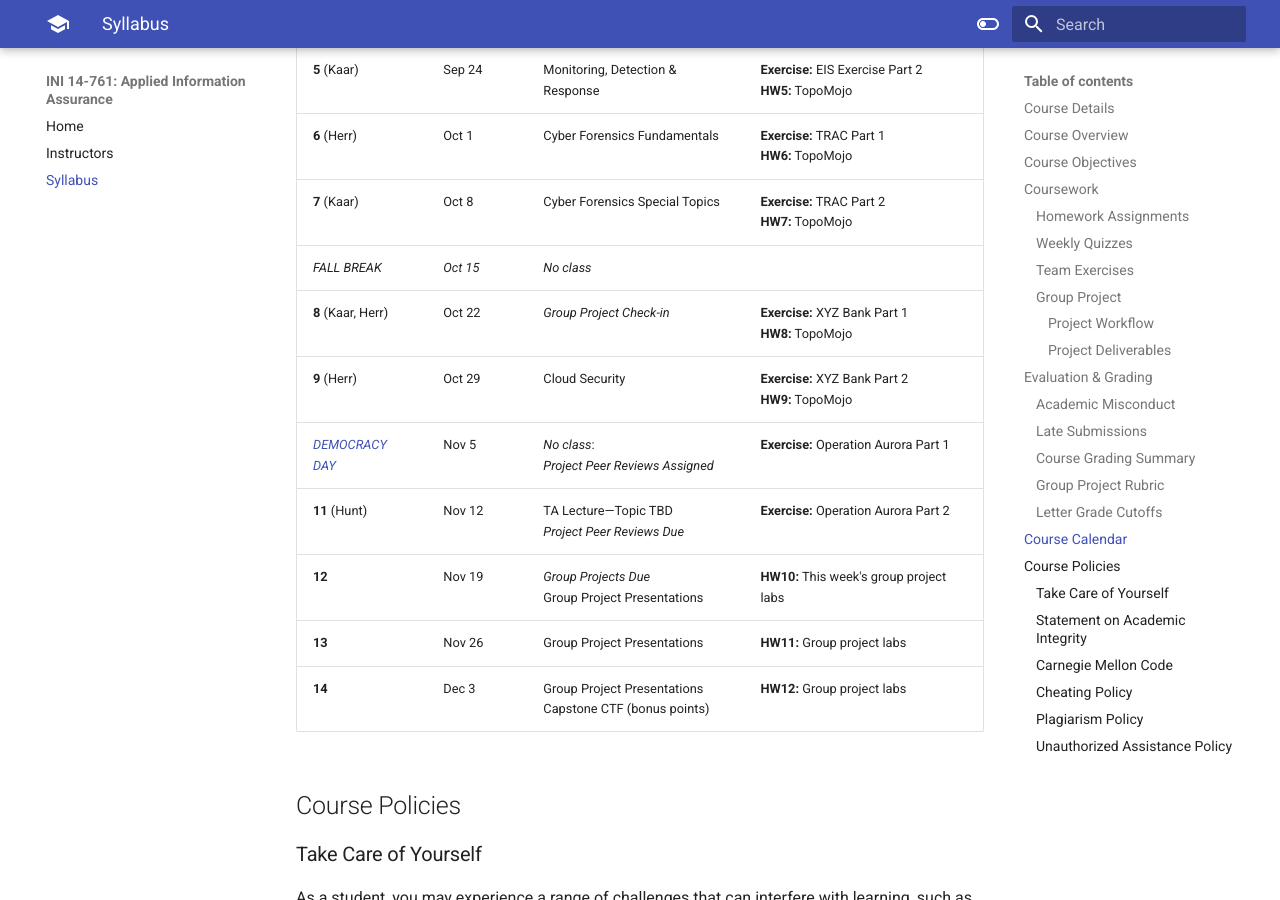
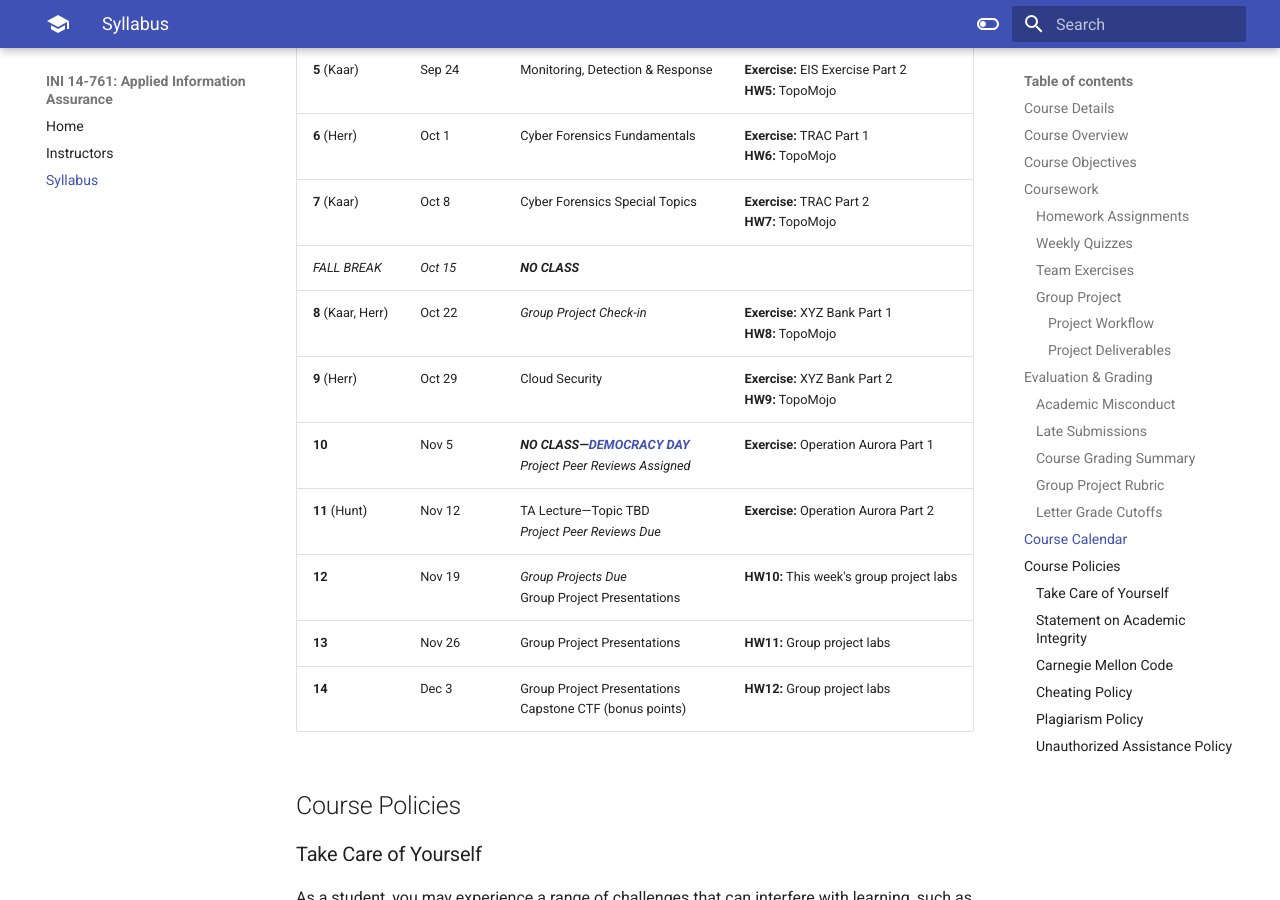
Before and after one commit to mattkaar/aia-web, an MkDocs documentation site: the page built from docs/syllabus.md, in a window 1280 px wide and 900 px high, scrolled down 7566 px. Built offline with MkDocs 1.6.1 and Material for MkDocs 9.7.7, drawn with Linux system fonts in a browser that asks for light colours.

Commit message:
Add week number to Democracy Day

```diff
--- a/docs/syllabus.md
+++ b/docs/syllabus.md
@@ -164,23 +164,23 @@ Students who miss assignment deadlines will have **24 hours** to submit late wor
 
 ## Course Calendar
 
-| Week #                                                                                                     | Date     | Class                                                       | Exercise/Homework                                       |
-| ---------------------------------------------------------------------------------------------------------- | -------- | ----------------------------------------------------------- | ------------------------------------------------------- |
-| **1** (Kaar, Herr)                                                                                         | Aug 27   | Course Overview<br/>Hacking Lecture                         | **HW1:** TopoMojo Labs                                  |
-| **2** (Herr)                                                                                               | Sep 3    | Data Security                                               | **HW2:** EIS Prep Labs 1-6                              |
-| **3** (Kaar)                                                                                               | Sep 10   | Host Security                                               | **HW3:** EIS Prep Labs 7-11                             |
-| **4** (Herr)                                                                                               | Sep 17   | Network Security<br/>_Group Project Proposals Due_          | **Exercise:** EIS Exercise Part 1<br/>**HW4:** TopoMojo |
-| **5** (Kaar)                                                                                               | Sep 24   | Monitoring, Detection & Response                            | **Exercise:** EIS Exercise Part 2<br/>**HW5:** TopoMojo |
-| **6** (Herr)                                                                                               | Oct 1    | Cyber Forensics Fundamentals                                | **Exercise:** TRAC Part 1<br/>**HW6:** TopoMojo         |
-| **7** (Kaar)                                                                                               | Oct 8    | Cyber Forensics Special Topics                              | **Exercise:** TRAC Part 2<br/>**HW7:** TopoMojo         |
-| _FALL BREAK_                                                                                               | _Oct 15_ | _No class_                                                  |                                                         |
-| **8** (Kaar, Herr)                                                                                         | Oct 22   | _Group Project Check-in_                                    | **Exercise:** XYZ Bank Part 1<br/>**HW8:** TopoMojo     |
-| **9** (Herr)                                                                                               | Oct 29   | Cloud Security                                              | **Exercise:** XYZ Bank Part 2<br/>**HW9:** TopoMojo     |
-| [_DEMOCRACY DAY_](https://www.cmu.edu/leadership/the-provost/provost-initiatives/democracy-day/index.html) | Nov 5    | _No class_: <br>_Project Peer Reviews Assigned_             | **Exercise:** Operation Aurora Part 1                   |
-| **11** (Hunt)                                                                                              | Nov 12   | TA Lecture&mdash;Topic TBD<br>_Project Peer Reviews Due_    | **Exercise:** Operation Aurora Part 2                   |
-| **12**                                                                                                     | Nov 19   | _Group Projects Due_<br/>Group Project Presentations        | **HW10:** This week's group project labs                |
-| **13**                                                                                                     | Nov 26   | Group Project Presentations                                 | **HW11:** Group project labs                            |
-| **14**                                                                                                     | Dec 3    | Group Project Presentations<br/>Capstone CTF (bonus points) | **HW12:** Group project labs                            |
+| Week #             | Date     | Class                                                                                                                                                             | Exercise/Homework                                       |
+| ------------------ | -------- | ----------------------------------------------------------------------------------------------------------------------------------------------------------------- | ------------------------------------------------------- |
+| **1** (Kaar, Herr) | Aug 27   | Course Overview<br/>Hacking Lecture                                                                                                                               | **HW1:** TopoMojo Labs                                  |
+| **2** (Herr)       | Sep 3    | Data Security                                                                                                                                                     | **HW2:** EIS Prep Labs 1-6                              |
+| **3** (Kaar)       | Sep 10   | Host Security                                                                                                                                                     | **HW3:** EIS Prep Labs 7-11                             |
+| **4** (Herr)       | Sep 17   | Network Security<br/>_Group Project Proposals Due_                                                                                                                | **Exercise:** EIS Exercise Part 1<br/>**HW4:** TopoMojo |
+| **5** (Kaar)       | Sep 24   | Monitoring, Detection & Response                                                                                                                                  | **Exercise:** EIS Exercise Part 2<br/>**HW5:** TopoMojo |
+| **6** (Herr)       | Oct 1    | Cyber Forensics Fundamentals                                                                                                                                      | **Exercise:** TRAC Part 1<br/>**HW6:** TopoMojo         |
+| **7** (Kaar)       | Oct 8    | Cyber Forensics Special Topics                                                                                                                                    | **Exercise:** TRAC Part 2<br/>**HW7:** TopoMojo         |
+| _FALL BREAK_       | _Oct 15_ | **_NO CLASS_**                                                                                                                                                    |                                                         |
+| **8** (Kaar, Herr) | Oct 22   | _Group Project Check-in_                                                                                                                                          | **Exercise:** XYZ Bank Part 1<br/>**HW8:** TopoMojo     |
+| **9** (Herr)       | Oct 29   | Cloud Security                                                                                                                                                    | **Exercise:** XYZ Bank Part 2<br/>**HW9:** TopoMojo     |
+| **10**             | Nov 5    | **_NO CLASS&mdash;[DEMOCRACY DAY](https://www.cmu.edu/leadership/the-provost/provost-initiatives/democracy-day/index.html)_** <br>_Project Peer Reviews Assigned_ | **Exercise:** Operation Aurora Part 1                   |
+| **11** (Hunt)      | Nov 12   | TA Lecture&mdash;Topic TBD<br>_Project Peer Reviews Due_                                                                                                          | **Exercise:** Operation Aurora Part 2                   |
+| **12**             | Nov 19   | _Group Projects Due_<br/>Group Project Presentations                                                                                                              | **HW10:** This week's group project labs                |
+| **13**             | Nov 26   | Group Project Presentations                                                                                                                                       | **HW11:** Group project labs                            |
+| **14**             | Dec 3    | Group Project Presentations<br/>Capstone CTF (bonus points)                                                                                                       | **HW12:** Group project labs                            |
 
 ## Course Policies
 
```
